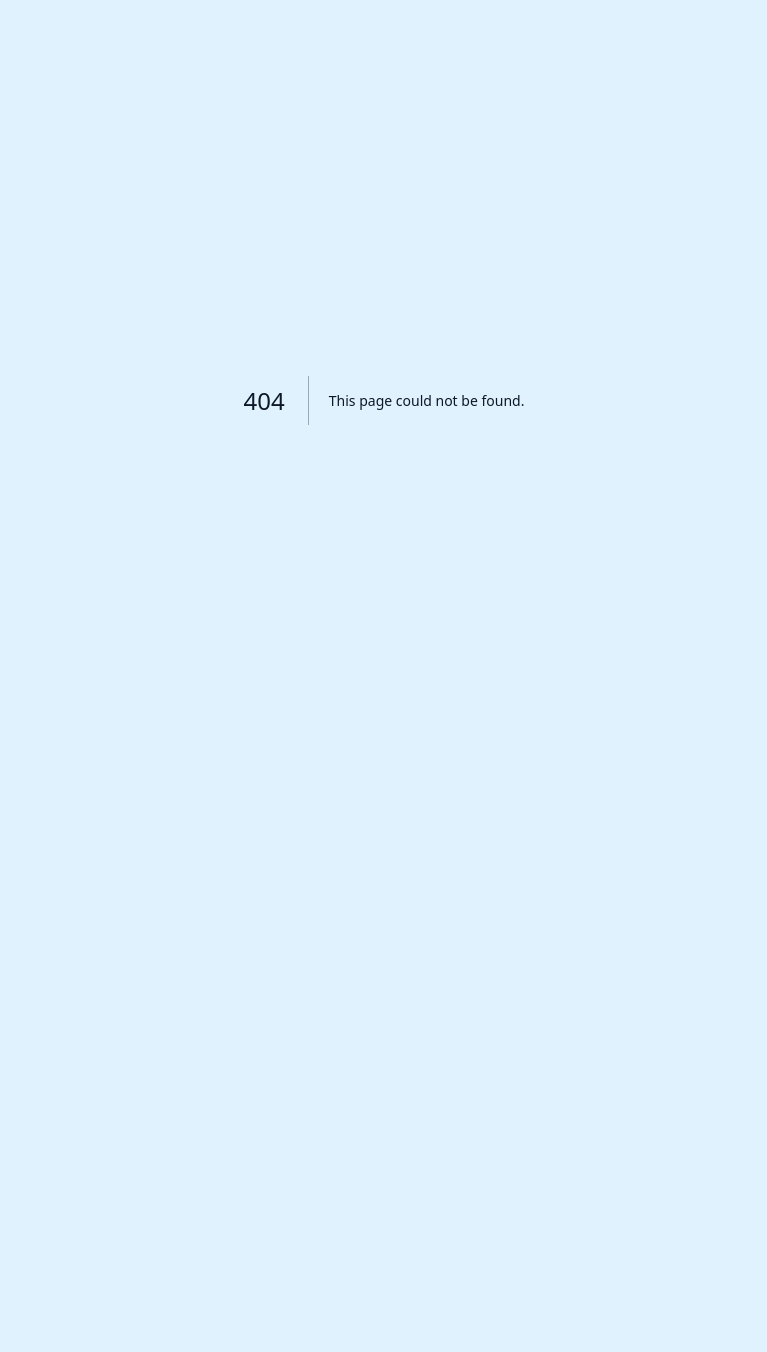
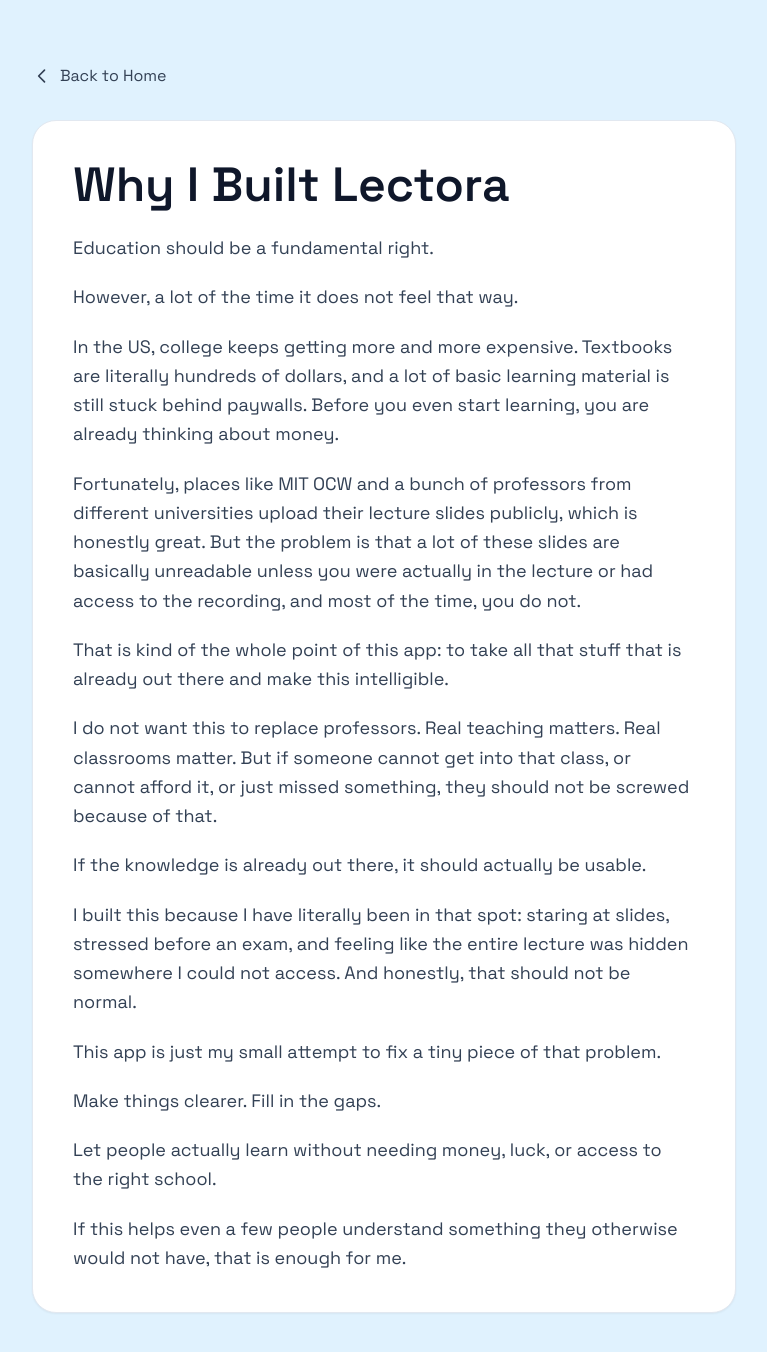
Before and after one commit to skanda-vyas-srinivasan/Lectura, a Next.js app in the folder frontend/: page /purpose in a window 1280 px wide. Before the commit this address had no page. Shown: the top 1352 px of the page, without its empty margins (256-1023 px from the left). Before the commit the page ends 800 px from the top, so only its background shows below. Built offline with nearby package versions, Linux system fonts and the light colour scheme.

Commit message:
Add purpose page and smooth page transitions

```diff
--- a/frontend/app/dashboard/[sessionId]/page.tsx
+++ b/frontend/app/dashboard/[sessionId]/page.tsx
@@ -113,7 +113,7 @@ export default function Dashboard() {
   const currentPhaseIndex = phases.indexOf(status.phase)
 
   return (
-    <main className="flex min-h-screen flex-col items-center justify-center p-10 bg-sky-100">
+    <main className="flex min-h-screen flex-col items-center justify-center p-10 bg-sky-100 page-fade-in">
       <div className="max-w-3xl w-full">
         <div className="text-center mb-10">
           <h1 className="text-3xl md:text-4xl font-semibold text-slate-900">
@@ -219,6 +219,14 @@ export default function Dashboard() {
                 <span className="text-base font-semibold">Processing canceled</span>
               </div>
               <p className="text-slate-500 mt-2">You can upload a new file whenever you're ready.</p>
+              <div className="mt-4">
+                <button
+                  onClick={() => router.push('/')}
+                  className="px-4 py-2 text-xs font-semibold text-slate-700 border border-slate-200 rounded-lg hover:bg-slate-50"
+                >
+                  Back to Upload
+                </button>
+              </div>
             </div>
           )}
 
--- a/frontend/app/globals.css
+++ b/frontend/app/globals.css
@@ -24,4 +24,24 @@ body {
   .text-balance {
     text-wrap: balance;
   }
+  .page-fade-in {
+    animation: pageFadeIn 420ms ease-out;
+  }
 }
+
+@keyframes pageFadeIn {
+  from {
+    opacity: 0;
+    transform: translateY(6px);
+  }
+  to {
+    opacity: 1;
+    transform: translateY(0);
+  }
+}
+
+@media (prefers-reduced-motion: reduce) {
+  .page-fade-in {
+    animation: none;
+  }
+}
--- a/frontend/app/lecture/[sessionId]/page.tsx
+++ b/frontend/app/lecture/[sessionId]/page.tsx
@@ -322,7 +322,7 @@ export default function LectureViewer() {
     : `Vision: ${lectureData.enable_vision ? 'On' : 'Off'}`
 
   return (
-    <div ref={containerRef} className="relative min-h-screen bg-sky-100 text-slate-900 overflow-hidden" onMouseMove={handleMouseMove}>
+    <div ref={containerRef} className="relative min-h-screen bg-sky-100 text-slate-900 overflow-hidden page-fade-in" onMouseMove={handleMouseMove}>
 
       <div className="relative flex flex-col h-screen">
         {/* Header - hide in fullscreen */}
--- a/frontend/app/page.tsx
+++ b/frontend/app/page.tsx
@@ -110,7 +110,7 @@ export default function Home() {
   }
 
   return (
-    <div className="min-h-screen bg-sky-100 text-slate-900">
+    <div className="min-h-screen bg-sky-100 text-slate-900 page-fade-in">
 
       <main className="relative min-h-screen flex items-center justify-center p-10">
         <div className="max-w-6xl w-full">
@@ -121,6 +121,16 @@ export default function Home() {
                   <h1 className="text-5xl md:text-6xl font-semibold tracking-tight text-slate-900">
                     Lectora
                   </h1>
+
+                  <button
+                    onClick={() => router.push('/purpose')}
+                    className="inline-flex items-center space-x-2 text-slate-600 hover:text-slate-900 transition-colors"
+                  >
+                    <svg className="w-5 h-5" fill="none" viewBox="0 0 24 24" stroke="currentColor">
+                      <path strokeLinecap="round" strokeLinejoin="round" strokeWidth={2} d="M13 16h-1v-4h-1m1-4h.01M21 12a9 9 0 11-18 0 9 9 0 0118 0z" />
+                    </svg>
+                    <span>Why I Built This</span>
+                  </button>
 
                   <p className="text-lg md:text-xl text-slate-700 max-w-xl leading-relaxed">
                     Turn slide decks into clear, narrated lectures.
@@ -135,6 +145,7 @@ export default function Home() {
                   </svg>
                   <span>View Your Presentations</span>
                 </button>
+
               </div>
 
               {/* Settings */}
--- a/frontend/app/presentations/page.tsx
+++ b/frontend/app/presentations/page.tsx
@@ -49,7 +49,7 @@ export default function PresentationsPage() {
   }
 
   return (
-    <div className="min-h-screen bg-sky-100">
+    <div className="min-h-screen bg-sky-100 page-fade-in">
       {/* Content */}
       <div className="min-h-screen p-8">
         <div className="max-w-7xl mx-auto">
--- /dev/null
+++ b/frontend/app/purpose/page.tsx
@@ -0,0 +1,73 @@
+'use client'
+
+import { useRouter } from 'next/navigation'
+
+export default function PurposePage() {
+  const router = useRouter()
+
+  return (
+    <main className="min-h-screen bg-sky-100 text-slate-900 page-fade-in">
+      <div className="max-w-3xl mx-auto px-8 py-16">
+        <button
+          onClick={() => router.push('/')}
+          className="text-slate-700 hover:text-slate-900 mb-8 flex items-center space-x-2 transition-colors"
+        >
+          <svg className="w-5 h-5" fill="none" viewBox="0 0 24 24" stroke="currentColor">
+            <path strokeLinecap="round" strokeLinejoin="round" strokeWidth={2} d="M15 19l-7-7 7-7" />
+          </svg>
+          <span>Back to Home</span>
+        </button>
+
+        <div className="bg-white border border-slate-200 rounded-3xl p-10 shadow-sm">
+          <h1 className="text-4xl md:text-5xl font-semibold text-slate-900 mb-6">
+            Why I Built Lectora
+          </h1>
+          <div className="space-y-5 text-lg text-slate-700 leading-relaxed">
+            <p>Education should be a fundamental right.</p>
+            <p>However, a lot of the time it does not feel that way.</p>
+            <p>
+              In the US, college keeps getting more and more expensive. Textbooks are
+              literally hundreds of dollars, and a lot of basic learning material is
+              still stuck behind paywalls. Before you even start learning, you are
+              already thinking about money.
+            </p>
+            <p>
+              Fortunately, places like MIT OCW and a bunch of professors from different
+              universities upload their lecture slides publicly, which is honestly
+              great. But the problem is that a lot of these slides are basically
+              unreadable unless you were actually in the lecture or had access to the
+              recording, and most of the time, you do not.
+            </p>
+            <p>
+              That is kind of the whole point of this app: to take all that stuff that
+              is already out there and make this intelligible.
+            </p>
+            <p>
+              I do not want this to replace professors. Real teaching matters. Real
+              classrooms matter. But if someone cannot get into that class, or cannot
+              afford it, or just missed something, they should not be screwed because
+              of that.
+            </p>
+            <p>If the knowledge is already out there, it should actually be usable.</p>
+            <p>
+              I built this because I have literally been in that spot: staring at
+              slides, stressed before an exam, and feeling like the entire lecture was
+              hidden somewhere I could not access. And honestly, that should not be
+              normal.
+            </p>
+            <p>This app is just my small attempt to fix a tiny piece of that problem.</p>
+            <p>Make things clearer. Fill in the gaps.</p>
+            <p>
+              Let people actually learn without needing money, luck, or access to the
+              right school.
+            </p>
+            <p>
+              If this helps even a few people understand something they otherwise
+              would not have, that is enough for me.
+            </p>
+          </div>
+        </div>
+      </div>
+    </main>
+  )
+}
```
Lines whose indentation alone changed are shown as unchanged.
